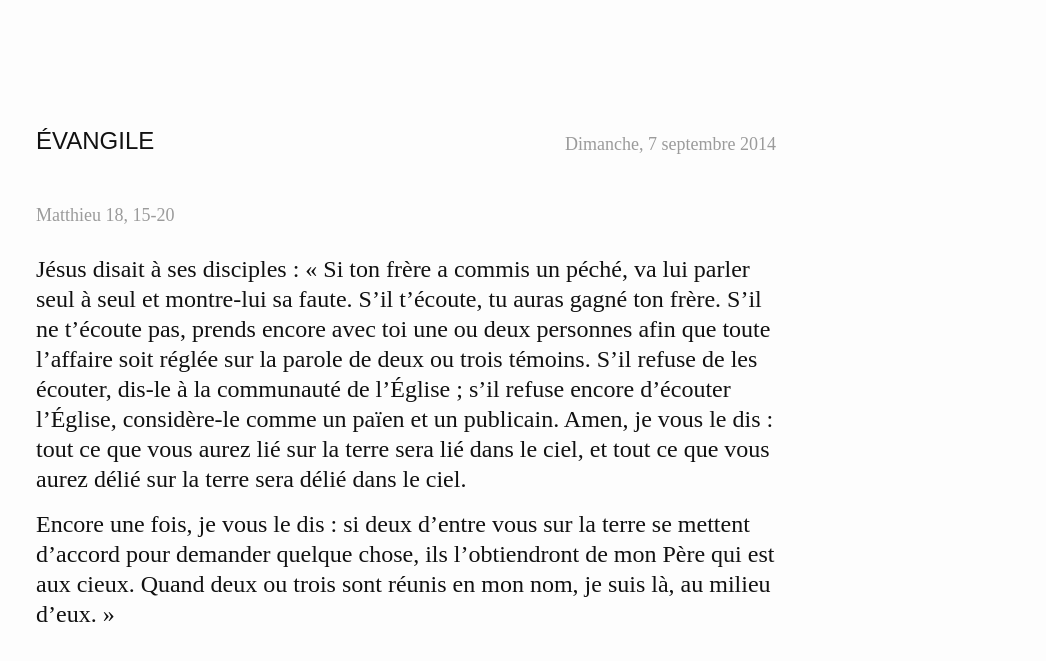
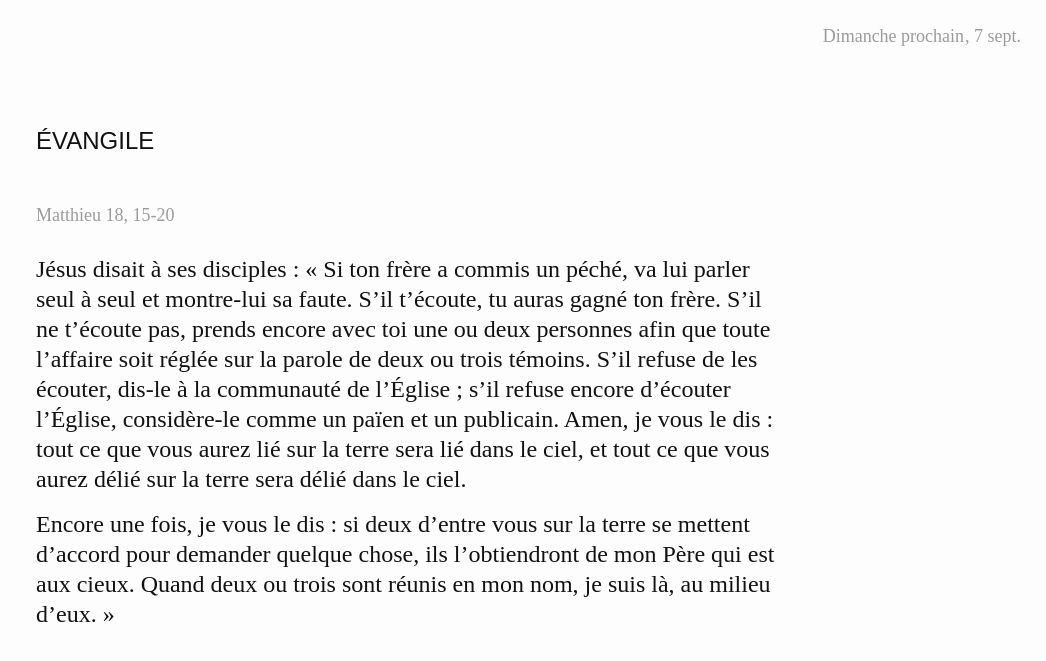
Before and after one commit to pascallaliberte/lectures, a Jekyll site: the page built from index.html, in a window 1280 px wide, cut to the strip 0-943 px from the top of the page. Shown: the top 661 px of the strip, without its empty margins (234-1280 px from the left). Built offline with Jekyll 4.4.1, drawn with Linux system fonts in a browser that asks for light colours.

Commit message:
Adapté la date de la lecture pour qu'elle s'adapte aux différents écrans

```diff
--- /dev/null
+++ b/_includes/post-date.html
@@ -0,0 +1,38 @@
+<span class="post-date-weekday">
+  {% assign w = post.date | date: "%-w" %}
+  {% case w %}
+    {% when '0' %}<span class="post-date-weekday-dimanche" data-text-if-upcoming="Dimanche prochain">Dimanche prochain</span>
+    {% when '1' %}Lundi
+    {% when '2' %}Mardi
+    {% when '3' %}Mercredi
+    {% when '4' %}Jeudi
+    {% when '5' %}Vendredi
+    {% when '6' %}Samedi
+  {% endcase %}</span><span class="post-date-day-month-year"><span class="post-date-separator">,</span>
+{% assign d = post.date | date: "%-d" %}
+{% assign m = post.date | date: "%-m" %}
+
+<span class="post-date-day-of-month">{{ d }}{% if d == "1" %}<sup>er</sup>{% endif %}</span>
+
+<span class="post-date-month">
+  {% case m %}
+    {% when '1' %}janv.
+    {% when '2' %}fév.
+    {% when '3' %}mars
+    {% when '4' %}avr.
+    {% when '5' %}mai
+    {% when '6' %}juin
+    {% when '7' %}juil.
+    {% when '8' %}août
+    {% when '9' %}sept.
+    {% when '10' %}oct.
+    {% when '11' %}nov.
+    {% when '12' %}déc.
+  {% endcase %}
+</span>
+
+<span class="post-date-year">
+{{ post.date | date: "%Y"}}
+</span>
+
+</span><!-- /.post-date-day-month-year -->
--- /dev/null
+++ b/_includes/post.html
@@ -0,0 +1,12 @@
+<header class="post-header">
+  <h1 class="post-title">{{ post.title }}</h1>
+  <span class="post-meta">
+    <span class="post-date post-date-upcoming">
+      {% include post-date.html %}
+    </span>
+  </span>
+</header>
+
+<article class="post-content">
+  {{ post.content }}
+</article>
--- a/_sass/_layout.scss
+++ b/_sass/_layout.scss
@@ -183,6 +183,31 @@
     color: $grey-color;
 }
 
+.post-meta .post-date {
+  position: absolute;
+  top: 1em;
+  right: 25px;
+  font-size: $small-font-size;
+  float: right;
+  color: $grey-color;
+  margin: 0;
+  margin-top: 0.5em;
+  line-height: 1;
+  .post-date-day-month-year {
+    margin-left: -0.2em;
+    @include media-query($on-laptop) {
+      display: none;
+    }
+  }
+  &.post-date-upcoming {
+    .post-date-year {
+      display: none;
+    }
+  }
+}
+
+
+
 .post-link {
     display: block;
     font-size: 24px;
@@ -198,12 +223,7 @@
 }
 
 .post-title {
-    font-size: $small-font-size;
-    float: right;
-    color: $grey-color;
-    margin: 0;
-    margin-top: 0.5em;
-    line-height: 1;
+  display: none;
 }
 
 .post-content {
--- a/index.html
+++ b/index.html
@@ -6,13 +6,7 @@ title: Lectures
 
 {% for post in site.posts limit:1 %}
 
-  <header class="post-header">
-    <h1 class="post-title">{{ post.title }}</h1>
-  </header>
-
-  <article class="post-content">
-    {{ post.content }}
-  </article>
+  {% include post.html %}
 
 {% endfor %}
 
```
Also changed, not shown: _layouts/post.html (+1 -7 lines).
